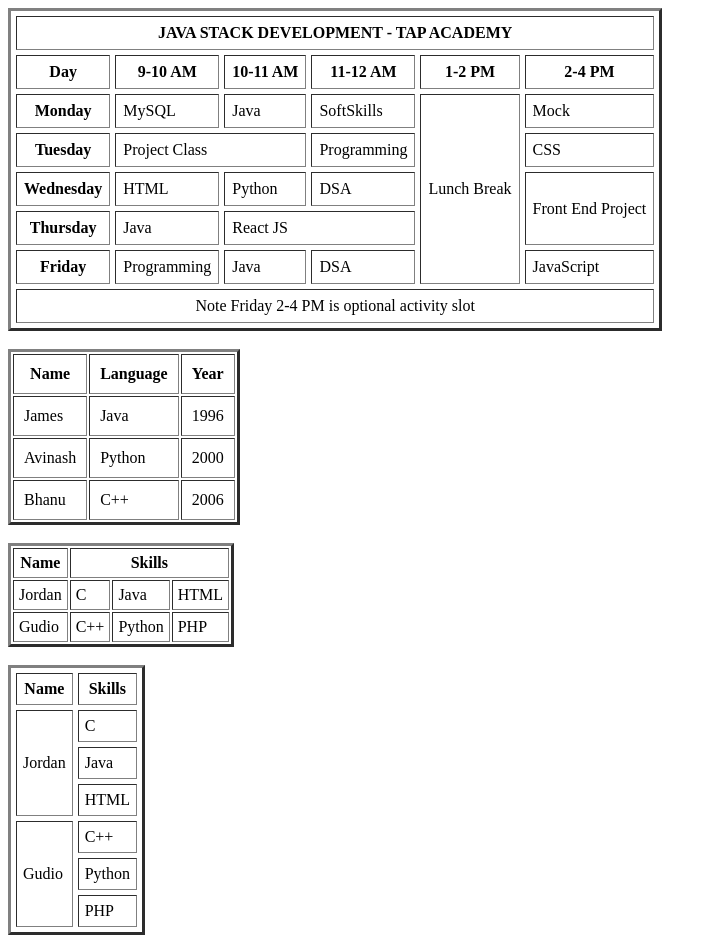
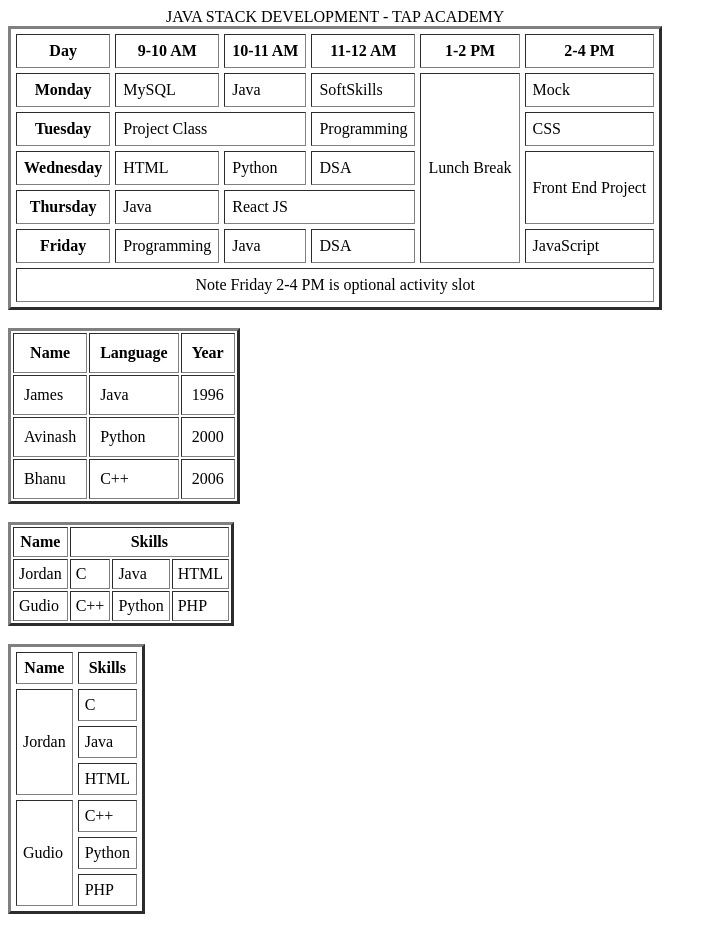
Before and after one commit to Avinashloya/tableHTML, a plain HTML site: page index.html in a window 1280 px wide. Shown: the whole page, without its empty margins (0-717 px from the left). After the commit the page ends 922 px from the top, so only its background shows below. Drawn offline with Linux system fonts and the light colour scheme.

Commit message:
Update index.html

```diff
--- a/index.html
+++ b/index.html
@@ -7,9 +7,10 @@
 </head>
 <body>
     <table border="3" cellpadding="7" cellspacing="5">
-        <tr>
-            <th colspan="6">JAVA STACK DEVELOPMENT - TAP ACADEMY</th>
-        </tr>
+        <thead>
+            <caption>JAVA STACK DEVELOPMENT - TAP ACADEMY</caption>
+        </thead>
+      <tbody>
         <tr>
             <th>
                 Day
@@ -59,9 +60,10 @@
             <td>JavaScript</td>
 
         </tr>
-        <tr>
+        </tbody>
+        <tfoot>
             <td colspan="6" align="center">Note Friday 2-4 PM is optional activity slot</td>
-        </tr>
+        </tfoot>
     </table>
     <br>
     <table border="3" cellpadding="10" cellspacing="2">
```
